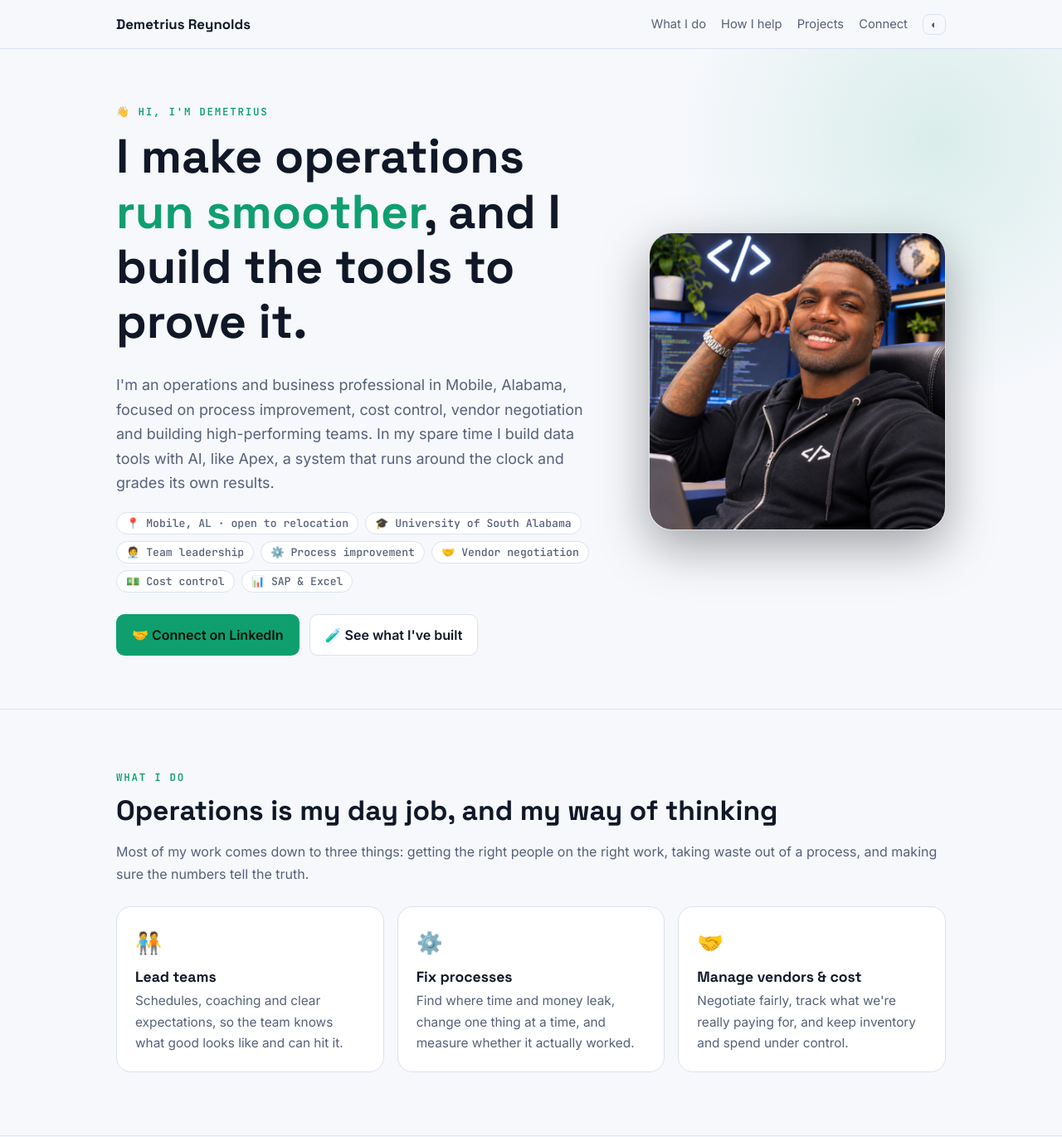
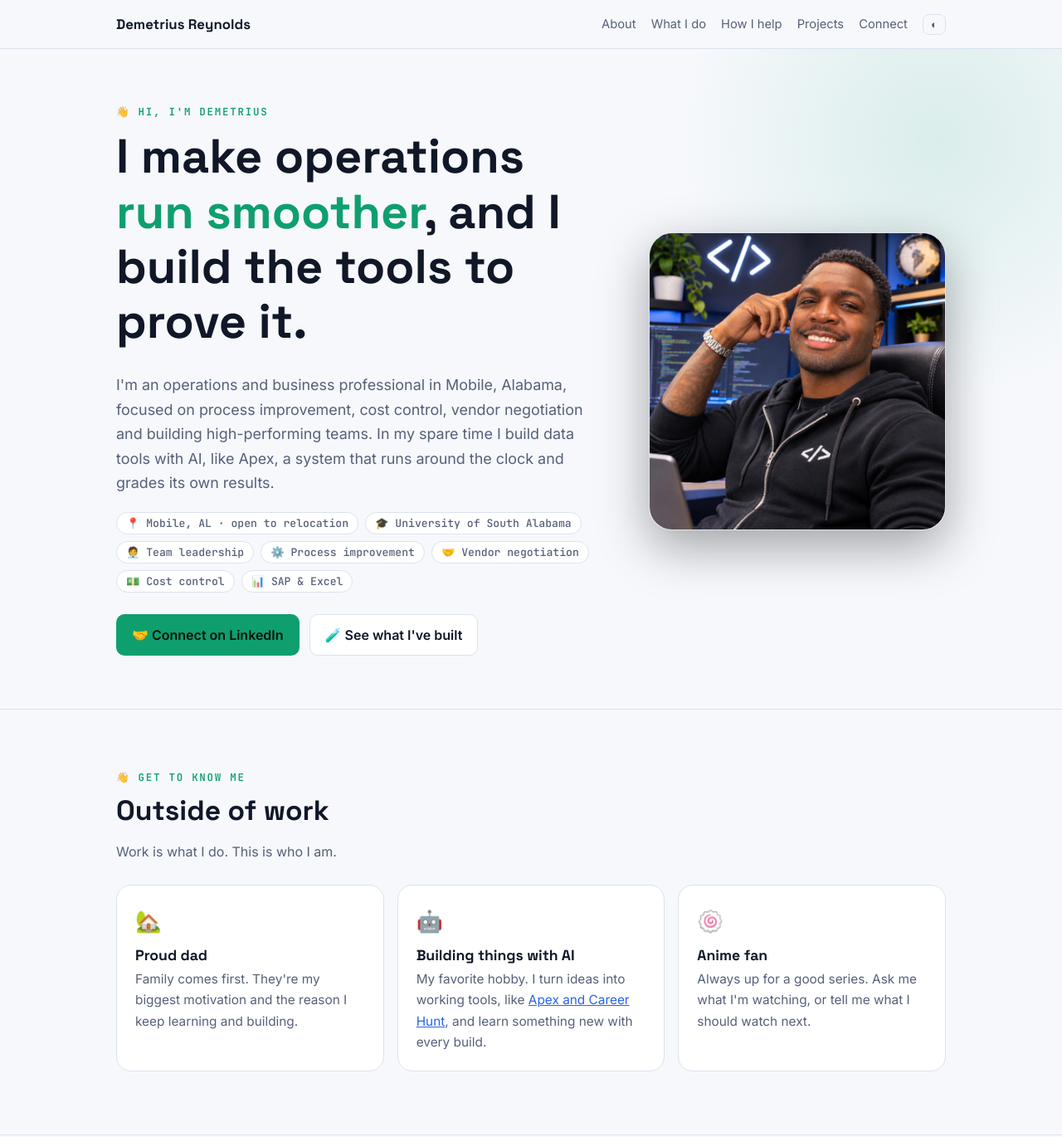
Before and after one commit to demetriusreynolds251-maker/demetriusreynolds251-maker.github.io, a plain HTML site: page index.html in a window 1280 px wide. Shown: the top 1370 px of the page at 83% size. Drawn offline with Linux system fonts and the light colour scheme.

Commit message:
Get to know me: proud dad, building with AI, anime
Co-Authored-By: Claude Opus 5.5 <noreply@anthropic.com>

```diff
--- a/index.html
+++ b/index.html
@@ -68,7 +68,7 @@ footer{padding:36px 0 54px;color:var(--muted);font-size:.86rem;border-top:1px so
 <body>
 <nav><div class="wrap">
   <a class="logo" href="#top">Demetrius Reynolds</a>
-  <div class="links"><a href="#what">What I do</a><a href="#help">How I help</a><a href="#projects">Projects</a><a class="keep" href="#connect">Connect</a><button id="themeBtn" aria-label="Toggle theme">◐</button></div>
+  <div class="links"><a href="#about">About</a><a href="#what">What I do</a><a href="#help">How I help</a><a href="#projects">Projects</a><a class="keep" href="#connect">Connect</a><button id="themeBtn" aria-label="Toggle theme">◐</button></div>
 </div></nav>
 
 <header class="hero" id="top"><div class="wrap herogrid">
@@ -84,6 +84,17 @@ footer{padding:36px 0 54px;color:var(--muted);font-size:.86rem;border-top:1px so
   </div>
   <div class="photo"><img src="me.jpg" alt="Demetrius Reynolds" width="800" height="800"></div>
 </div></header>
+
+<section id="about"><div class="wrap">
+  <div class="eyebrow">👋 Get to know me</div>
+  <h2>Outside of work</h2>
+  <p class="muted">Work is what I do. This is who I am.</p>
+  <div class="grid3">
+    <div class="card reveal"><div class="ic">🏡</div><h3>Proud dad</h3><p>Family comes first. They're my biggest motivation and the reason I keep learning and building.</p></div>
+    <div class="card reveal"><div class="ic">🤖</div><h3>Building things with AI</h3><p>My favorite hobby. I turn ideas into working tools, like <a href="#projects">Apex and Career Hunt</a>, and learn something new with every build.</p></div>
+    <div class="card reveal"><div class="ic">🍥</div><h3>Anime fan</h3><p>Always up for a good series. Ask me what I'm watching, or tell me what I should watch next.</p></div>
+  </div>
+</div></section>
 
 <section id="what"><div class="wrap">
   <div class="eyebrow">What I do</div>
```
